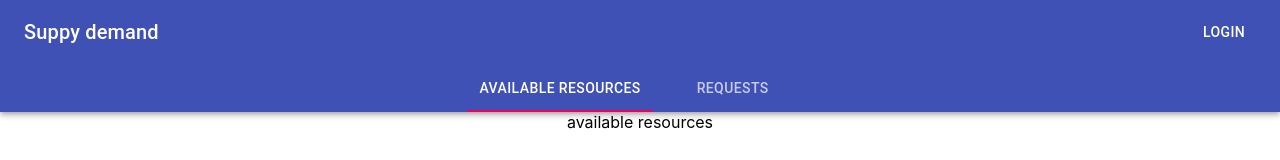
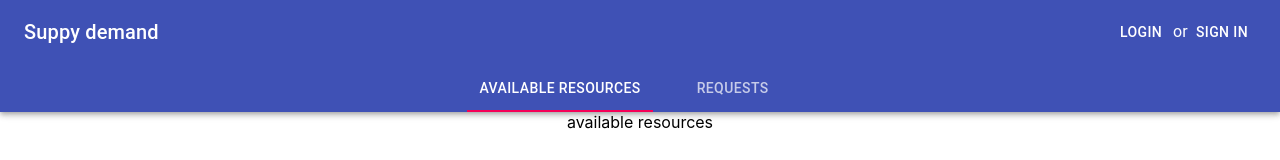
Before and after one commit to AdriatikDushica/hack-zurich-codevscovid-frontend, a React (Create React App) app: page / in a window 1280 px wide. Shown: the top 160 px of the page. Built offline with nearby package versions, Linux system fonts and the light colour scheme.

Commit message:
add register mock

```diff
--- a/src/Header.js
+++ b/src/Header.js
@@ -7,6 +7,7 @@ import Tab from "@material-ui/core/Tab";
 import { withRouter } from "react-router-dom";
 import Button from "@material-ui/core/Button";
 import { makeStyles } from "@material-ui/core/styles";
+import Register from "./Pages/Register";
 
 const useStyles = makeStyles((theme) => ({
   title: {
@@ -29,6 +30,8 @@ const Header = ({ history, location: { pathname } }) => {
           Suppy demand
         </Typography>
         <Button color="inherit">Login</Button>
+        <Typography>or</Typography>
+        <Register />
       </Toolbar>
       <Tabs value={currentTabIndex} centered>
         <Tab
--- /dev/null
+++ b/src/Pages/Register.js
@@ -0,0 +1,43 @@
+import React from "react";
+import Button from "@material-ui/core/Button";
+import TextField from "@material-ui/core/TextField";
+import Dialog from "@material-ui/core/Dialog";
+import DialogActions from "@material-ui/core/DialogActions";
+import DialogContent from "@material-ui/core/DialogContent";
+import DialogTitle from "@material-ui/core/DialogTitle";
+
+export default function Register() {
+  const [open, setOpen] = React.useState(false);
+
+  const handleClickOpen = () => {
+    setOpen(true);
+  };
+
+  const handleClose = () => {
+    setOpen(false);
+  };
+
+  return (
+    <div>
+      <Button color="inherit" onClick={handleClickOpen}>
+        Sign in
+      </Button>
+      <Dialog open={open} onClose={handleClose}>
+        <DialogTitle id="form-dialog-title">Sign in</DialogTitle>
+        <DialogContent>
+          <TextField autoFocus label="Email Address" type="email" fullWidth />
+          <TextField label="Password" type="password" fullWidth />
+          <TextField label="Confirm password" type="password" fullWidth />
+        </DialogContent>
+        <DialogActions>
+          <Button onClick={handleClose} color="primary">
+            Cancel
+          </Button>
+          <Button onClick={handleClose} color="primary">
+            Register
+          </Button>
+        </DialogActions>
+      </Dialog>
+    </div>
+  );
+}
--- a/src/index.js
+++ b/src/index.js
@@ -6,11 +6,9 @@ import * as serviceWorker from "./serviceWorker";
 import { BrowserRouter as Router } from "react-router-dom";
 
 ReactDOM.render(
-  <React.StrictMode>
-    <Router basename="/hack-zurich-codevscovid-frontend/">
-      <App />
-    </Router>
-  </React.StrictMode>,
+  <Router basename="/hack-zurich-codevscovid-frontend/">
+    <App />
+  </Router>,
   document.getElementById("root")
 );
 
```
